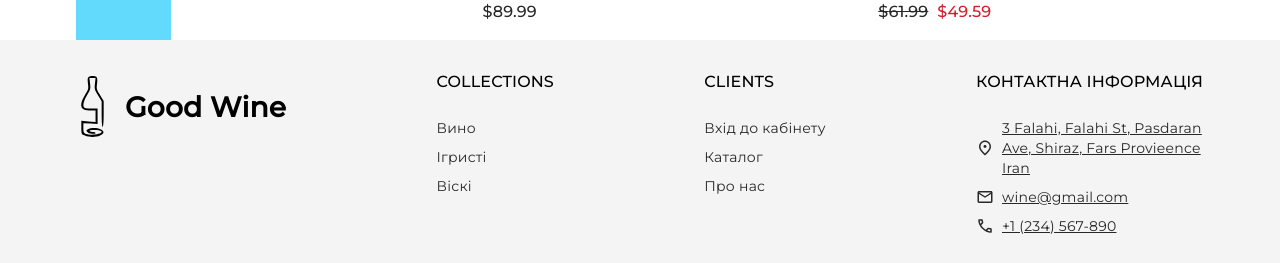
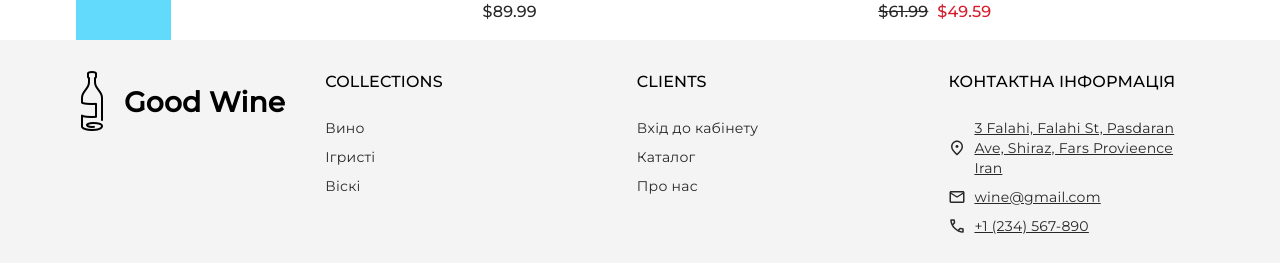
Before and after one commit to someHarry/fe-102-final-project, a React (Create React App) app in the folder client/: page /shop in a window 1280 px wide. Shown: the part 1406-1669 px from the top of the page. Built offline with nearby package versions, Linux system fonts and the light colour scheme.

Commit message:
ad footer

```diff
--- a/client/src/Components/Footer/Footer.jsx
+++ b/client/src/Components/Footer/Footer.jsx
@@ -1,6 +1,5 @@
 import PropTypes from 'prop-types'
 import { Link } from 'react-router-dom'
-import { ReactComponent as Logo } from './img/Logo.svg'
 import './Footer.scss'
 
 function Footer({ catalogTitle, clientTitle }) {
@@ -8,7 +7,7 @@ function Footer({ catalogTitle, clientTitle }) {
     <footer className="footer">
       <div className="container footer__wrapper">
         <Link className="logo footer__logo" to="/">
-          <Logo className="logo__pic" />
+          <img src={`${process.env.PUBLIC_URL}/pics/logo_bottle.png`} alt="Good Wine" width="64" height="64" />
           <h1 className="logo__title">Good Wine</h1>
         </Link>
         <div className="footer__catalog catalog">
--- a/client/src/Components/Footer/Footer.scss
+++ b/client/src/Components/Footer/Footer.scss
@@ -5,16 +5,30 @@
 }
 
 .footer__wrapper {
-  display: flex;
+  display: grid;
+  grid-template-columns: max-content repeat(3, 1fr);
+  column-gap: 40px;
   justify-content: space-between;
   font-size: 14px;
   line-height: 143%;
   letter-spacing: 0.25px;
   align-items: flex-start;
+  @media (max-width: 1200px) {
+    grid-template-columns: repeat(2, 1fr);
+    column-gap: 0;
+    row-gap: 40px;
+  }
+  @media (max-width: 768px) {
+    grid-template-columns: 1fr;
+  }
 }
 
 .footer__logo {
+  display: flex;
   align-items: center;
+  @media (max-width: 1200px) {
+    order: -2;
+  }
 }
 
 .footer-title {
@@ -48,6 +62,12 @@
   letter-spacing: 0.25px;
 }
 
+.footer__contacts {
+  @media (max-width: 1200px) {
+    order: -1;
+  }
+}
+
 .contacts__item {
   margin-bottom: 9px;
   padding-left: 26px;
```
Also changed, not shown: client/public/pics/logo_bottle.svg, client/src/Components/Footer/img/Logo.svg (deleted).
